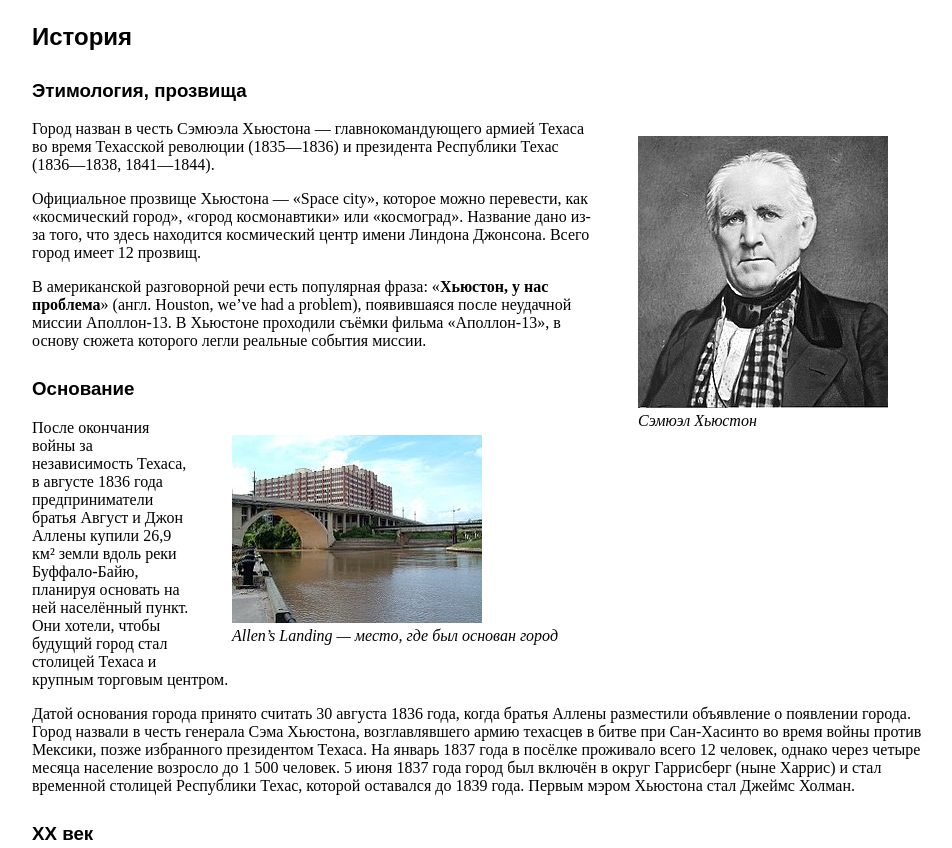
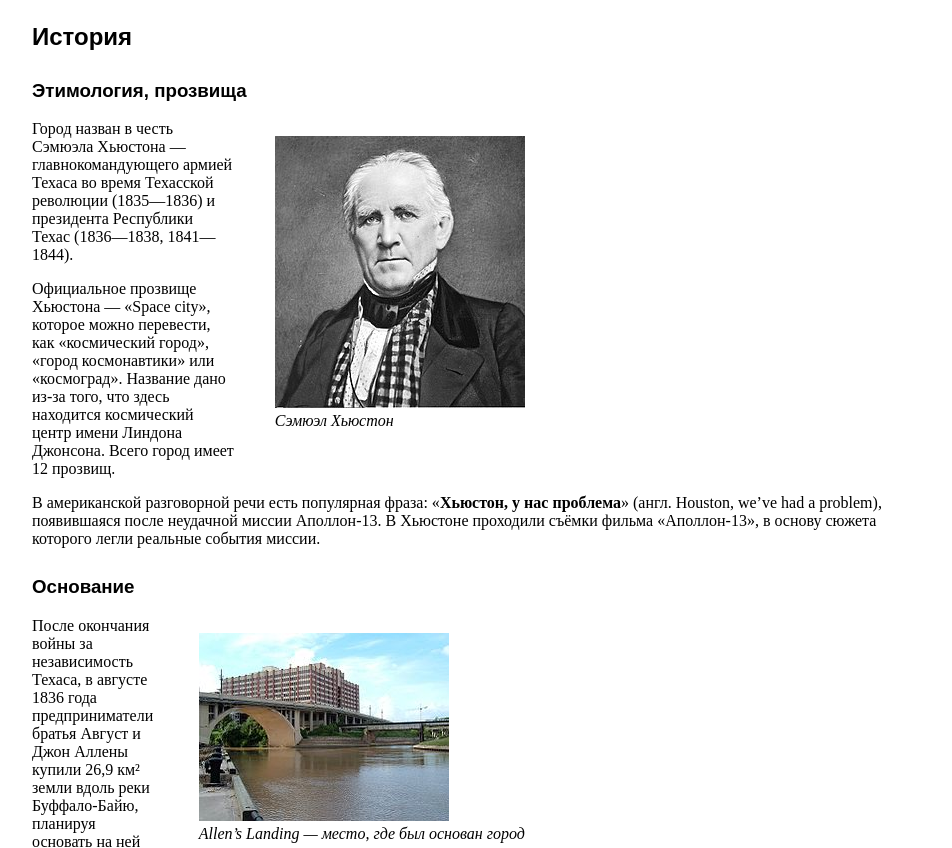
Before and after one commit to genakoganovich/stepik_css_html, a plain HTML site: page index.html in a window 1280 px wide. Shown: the part 780-1628 px from the top of the page, without its empty margins (160-1112 px from the left). Drawn offline with Linux system fonts and the light colour scheme.

Commit message:
0003 .big_margin_right added

```diff
--- a/css/style.css
+++ b/css/style.css
@@ -4,6 +4,10 @@ body {
     margin-left: auto;
     margin-right: auto;
   }
+
+ .big_margin_right {
+    margin-right: 45%;
+ }
 
   h1, h2, h3 {
     font-family: sans-serif;
@@ -14,7 +18,7 @@ body {
    font-size: 32px;
   }
 
-  table {
+  table, th, td {
       border: 1px solid black;
   }
 
--- a/index.html
+++ b/index.html
@@ -67,7 +67,7 @@
     <h2>История</h2>
     <section id="etymology">
       <h3>Этимология, прозвища</h3>
-      <figure class="floatright">
+      <figure class="floatright big_margin_right">
         <img src="img/Sam_Houston_portrait.jpg">
         <figcaption>Сэмюэл Хьюстон</figcaption>
       </figure>
@@ -88,7 +88,7 @@
     </section>
     <section id="foundation">
       <h3>Основание</h3>
-      <figure class="floatright">
+      <figure class="floatright big_margin_right">
         <img src="img/Allen's_Landing_Houston_bayou_view.jpg">
         <figcaption>Allen’s Landing — место, где был основан город</figcaption>
       </figure>
```
